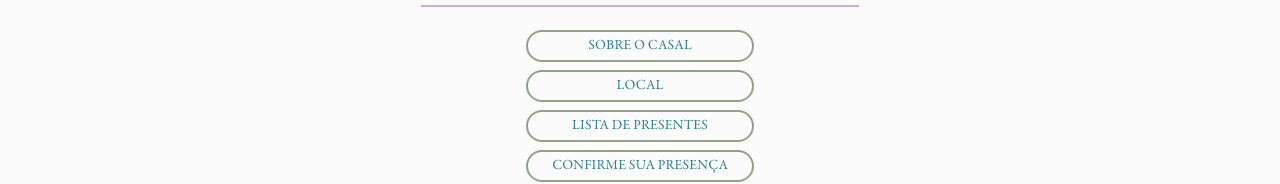
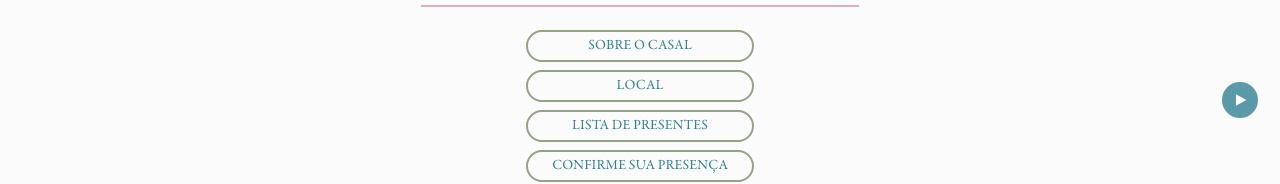
Before and after one commit to rickpalmeira/rickeamanda.com.br, a Vue app: page / in a window 1280 px wide. Shown: the part 602-786 px from the top of the page. Built offline with nearby package versions, Linux system fonts and the light colour scheme.

Commit message:
✨ music player

```diff
--- a/package.json
+++ b/package.json
@@ -9,14 +9,12 @@
     "preview": "vite preview"
   },
   "dependencies": {
-    "howler": "^2.2.4",
     "prettier": "^3.3.2",
     "v-money3": "^3.24.1",
     "vue": "^3.4.30",
     "vue-router": "4.4.0"
   },
   "devDependencies": {
-    "@types/howler": "^2.2.11",
     "@vitejs/plugin-vue": "^5.0.5",
     "autoprefixer": "^10.4.19",
     "postcss": "^8.4.38",
--- a/src/App.vue
+++ b/src/App.vue
@@ -1,6 +1,7 @@
 <script setup lang="ts">
   import BackToTop from "./components/BackToTop.vue";
   import Toaster from "./components/Toaster.vue";
+  import MusicPlayer from "./components/MusicPlayer.vue";
   import Banner from "./components/Banner.vue";
   import Buttons from "./components/Buttons.vue";
   import Countdown from "./components/Countdown.vue";
@@ -11,6 +12,7 @@
 
 <template>
   <div class="bg-zinc-50 min-w-[294px] text-red-300 font-serif tracking-wide">
+    <music-player />
     <back-to-top />
     <toaster />
     <banner />
--- a/src/components/BackToTop.vue
+++ b/src/components/BackToTop.vue
@@ -40,10 +40,10 @@
       v-show="visible"
     >
       <button
-        class="bg-blue-200 rounded-full w-10 h-10 md:w-12 md:h-12 flex items-center justify-center"
+        class="bg-blue-200 text-white hover:bg-blue-100 hover:text-blue-300 rounded-full w-10 h-10 md:w-12 md:h-12 flex items-center justify-center"
         @click="backToTop"
       >
-        <arrow-up class="w-6 h-6 text-white" alt="Voltar ao topo" aria-hidden />
+        <arrow-up class="w-6 h-6" alt="Voltar ao topo" aria-hidden />
       </button>
     </transition>
   </div>
--- /dev/null
+++ b/src/components/MusicPlayer.vue
@@ -0,0 +1,47 @@
+<script setup lang="ts">
+  import { onMounted, onUnmounted, ref } from "vue";
+  import song from "../assets/song.mp3";
+
+  const audioElement = new Audio(song);
+  const isPlaying = ref(!audioElement.paused);
+
+  const playOrPause = () => {
+    if (audioElement.paused) {
+      audioElement.play();
+    } else {
+      audioElement.pause();
+    }
+    isPlaying.value = !audioElement.paused;
+  };
+
+  onMounted(() => {
+    audioElement.loop = true;
+    audioElement.volume = 0.5;
+    audioElement.play();
+  });
+
+  onUnmounted(() => {
+    audioElement.pause();
+  });
+</script>
+
+<template>
+  <div class="fixed bottom-14 right-1.5 md:bottom-16 p-4 z-50">
+    <button
+      class="bg-blue-200 text-white hover:bg-blue-100 hover:text-blue-300 rounded-full w-7 h-7 md:w-9 md:h-9 flex items-center justify-center transition-colors"
+      @click="playOrPause"
+    >
+      <span class="text-xl" v-if="isPlaying">⏸</span>
+      <svg
+        v-else
+        xmlns="http://www.w3.org/2000/svg"
+        width="14"
+        height="14"
+        fill="currentColor"
+        viewBox="-2 0 24 24"
+      >
+        <path d="M3 22v-20l18 10-18 10z" />
+      </svg>
+    </button>
+  </div>
+</template>
```
Also changed, not shown: 1 other file (tests, documents, lock files or other folders).
